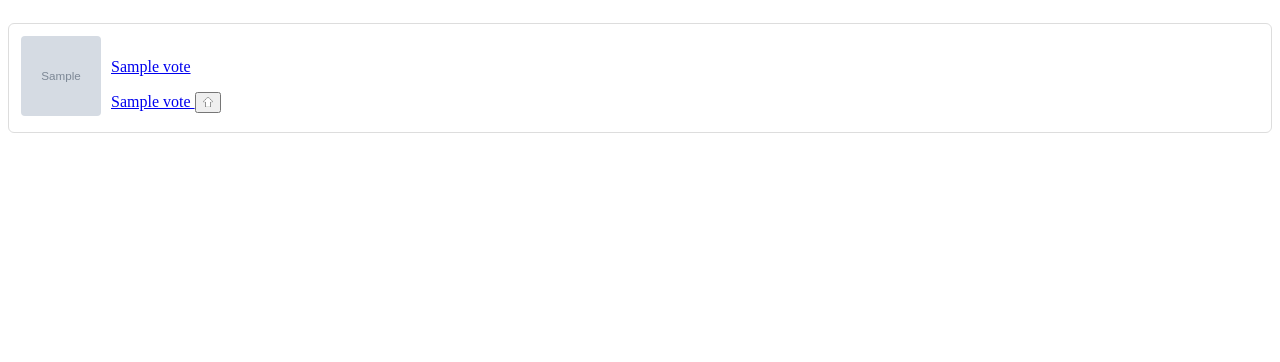
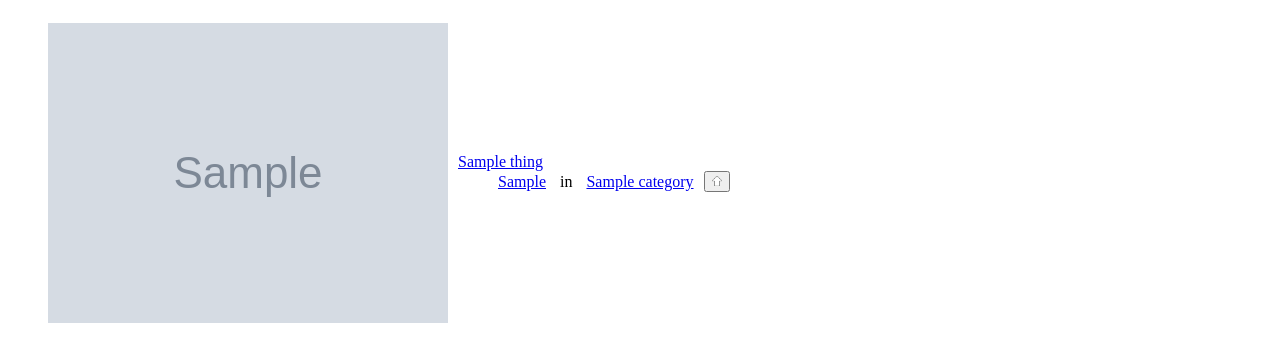
Before and after one commit to Nafimul/AllTheBest, a Flask app: template myapp/templates/profile.html in a window 1280 px wide. Shown: the part 299-661 px from the top of the page. Run offline with Flask 3, Linux system fonts and the light colour scheme; the template is opened without the code that fills it: most values are stand-ins (such as "Sample title", 1, 10 or a date in 2020); grey boxes marked "Sample" are stand-in pictures.

Commit message:
feait-ai: froup listed votes by thing on profile page

```diff
--- a/myapp/__init__.py
+++ b/myapp/__init__.py
@@ -498,21 +498,69 @@ def create_app(env: str = "development") -> Flask:
             current_user_vote_objects = vote_manager.get_by_user_id(current_user.id)
             current_user_votes = build_current_user_votes(current_user_vote_objects)
 
+        # Build spoiler mapping used to determine when to hide links
         spoiler_for_by_thing = _build_spoiler_for_by_thing(
             category_manager.get_scores()
         )
 
-        profile_votes = []
-        profile_votes = build_profile_vote_entries(
-            user_votes,
-            thing_manager,
-            spoiler_for_by_thing=spoiler_for_by_thing,
-        )
+        # Build profile view entries grouped by thing page. For each thing in the system,
+        # include it if this user has voted for that thing or any descendant; collect
+        # the categories (and specific source thing names) that the user voted in.
+        all_things = thing_manager.get_things()
+        profile_things: list[dict[str, Any]] = []
+
+        for root in all_things:
+            # gather descendants for this root
+            descendant_names: set[str] = set()
+            visited: set[str] = set()
+            stack: list[str] = [root.name]
+            visited.add(root.name)
+            while stack:
+                current = stack.pop()
+                try:
+                    children = thing_manager.get_children(current)
+                except ConnectionError:
+                    children = []
+                for child in children:
+                    if child in visited:
+                        continue
+                    visited.add(child)
+                    descendant_names.add(child)
+                    stack.append(child)
+
+            subtree = set(descendant_names) | {root.name}
+
+            # find user's votes that target any thing in this subtree
+            matching_votes = [v for v in user_votes if v.thing_name in subtree]
+            if not matching_votes:
+                continue
+
+            # For each matching vote, collect category and source thing
+            category_entries: list[dict[str, Any]] = []
+            for v in matching_votes:
+                category_entries.append(
+                    {
+                        "category_name": v.category_name,
+                        "source_thing": v.thing_name,
+                        "is_spoiler": bool(spoiler_for_by_thing.get(v.thing_name)),
+                        "spoiler_for": spoiler_for_by_thing.get(v.thing_name),
+                    }
+                )
+
+            profile_things.append(
+                {
+                    "thing": root,
+                    "categories": category_entries,
+                }
+            )
+
+        # Sort by how many categories this user voted the thing in (desc)
+        profile_things.sort(key=lambda e: len(e["categories"]), reverse=True)
 
         return render_template(
             "profile.html",
             user=user,
-            profile_votes=profile_votes,
+            profile_things=profile_things,
             current_user_votes=current_user_votes,
         )
 
--- a/myapp/templates/profile.html
+++ b/myapp/templates/profile.html
@@ -6,56 +6,46 @@
 {% block content %}
 <h1>{{ user.name }}'s Profile</h1>
 
-{% if profile_votes %}
-  <ul class="profile-votes">
-    {% for entry in profile_votes %}
-      <li class="profile-vote-card{% if entry.vote.is_favorite %} favorite{% endif %}">
-        <a href="{{ url_for('show_vote', category_name=entry.vote.category_name, thing_name=entry.vote.thing_name, user_id=entry.vote.user_id) }}">
-          {% if entry.thing and entry.thing.img_path %}
-            <img class="profile-vote-image{% if entry.is_spoiler %} spoiler-image{% endif %}" src="{{ entry.thing.img_path }}" alt="{{ entry.vote.thing_name }}">
+{% if profile_things %}
+  <ul class="profile-things">
+    {% for entry in profile_things %}
+      {% set thing = entry.thing %}
+      <li class="profile-thing-card">
+        {% if thing.img_path %}
+          <img class="profile-thing-image" src="{{ thing.img_path }}" alt="{{ thing.name }}">
         {% else %}
-            <div class="profile-vote-image placeholder{% if entry.is_spoiler %} spoiler-image{% endif %}">No image</div>
+          <div class="profile-thing-image placeholder">No image</div>
         {% endif %}
-        </a>
+
         <div>
-          <p>
-            {% if entry.is_spoiler %}
+          <a href="{{ url_for('show_thing', name=thing.name) }}">{{ thing.name }}</a>
+          <ul class="profile-thing-categories">
+            {% for c in entry.categories %}
+              <li>
+                {% if c.is_spoiler %}
                   <button
                     type="button"
                     class="spoiler-toggle"
-                data-spoiler-for="{{ entry.spoiler_for }}"
-                data-thing-name="{{ entry.vote.thing_name }}"
-                data-link-target="{{ url_for('show_thing', name=entry.vote.thing_name) }}"
+                    data-spoiler-for="{{ c.spoiler_for }}"
+                    data-thing-name="{{ c.source_thing }}"
+                    data-link-target="{{ url_for('show_thing', name=c.source_thing) }}"
                   >
-                CLICK TO SEE SPOILER FOR {{ entry.spoiler_for }}
+                    CLICK TO SEE SPOILER FOR {{ c.spoiler_for }}
                   </button>
                 {% else %}
-              <a href="{{ url_for('show_thing', name=entry.vote.thing_name) }}">
-                {{ entry.vote.thing_name }}
-              </a>
+                  <a href="{{ url_for('show_thing', name=c.source_thing) }}">{{ c.source_thing }}</a>
                 {% endif %}
-          </p>
-          <a href="{{ url_for('show_category', name=entry.vote.category_name) }}">
-            {{ entry.vote.category_name }}
-          </a>
-          <button
-            class="upvote_button"
-            data-category="{{ entry.vote.category_name }}"
-            data-thing="{{ entry.vote.thing_name }}"
-            type="button"
-          >
+                &nbsp;in&nbsp;
+                <a href="{{ url_for('show_category', name=c.category_name) }}">{{ c.category_name }}</a>
+
+                <button class="upvote_button" data-category="{{ c.category_name }}" data-thing="{{ c.source_thing }}">
                   <img
-              src='{{ url_for("static", filename="assets/images/"
-                  + ("up_arrow_green.png" if entry.vote.category_name in current_user_votes and current_user_votes[entry.vote.category_name] == entry.vote.thing_name else "up_arrow_white.png")
-                  ) }}'
-              width="10"
-              height="10"
-              class="upvote_img"
-            >
+                    src='{{ url_for("static", filename="assets/images/" + ("up_arrow_green.png" if c.category_name in current_user_votes and current_user_votes[c.category_name] == c.source_thing else "up_arrow_white.png")) }}'
+                    width="10" height="10" class="upvote_img">
                 </button>
-          {% if entry.vote.is_favorite %}
-            <p>Favorite vote</p>
-          {% endif %}
+              </li>
+            {% endfor %}
+          </ul>
         </div>
       </li>
     {% endfor %}
```
Lines whose indentation alone changed are shown as unchanged.
